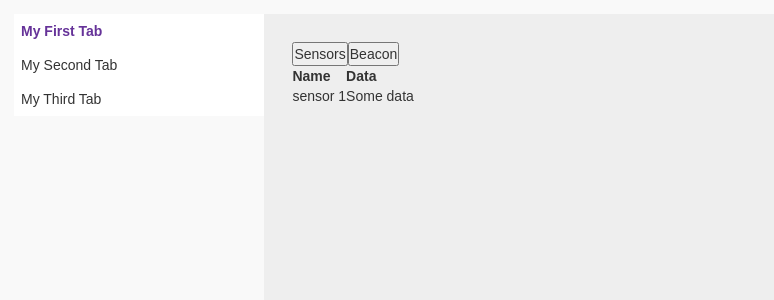
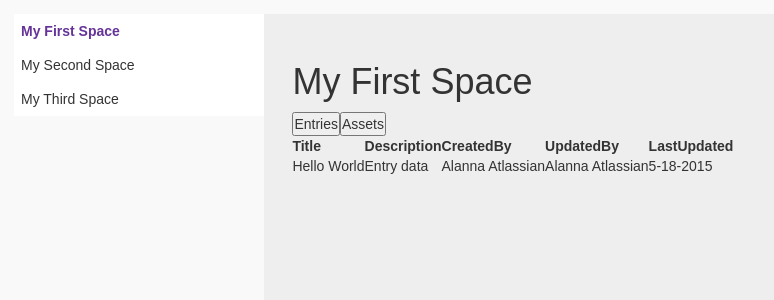
Before and after one commit to amitrrao/ReactApp, a React (Create React App) app: page / in a window 1280 px wide. Shown: the top 300 px of the page, without its empty margins (0-774 px from the left). Built offline with nearby package versions, Linux system fonts and the light colour scheme.

Commit message:
Updated TabComponent.

```diff
--- a/src/components/tabComponent/MyFirstTab.js
+++ b/src/components/tabComponent/MyFirstTab.js
@@ -4,54 +4,67 @@ export default class MyFirstTab extends Component {
 	constructor(props) {
 		super(props);
 		this.state = {
-			tabShowing: 'sensors',
-			sensorData: [{
-				name: 'sensor 1',
-				data: 'Some data',
+			tabShowing: 'entries',
+			entryData: [{
+				title: 'Hello World',
+				description: 'Entry data',
+				createdBy: 'Alanna Atlassian',
+				updatedBy: 'Alanna Atlassian',
+				lastUpdated: '5-18-2015',
 			}],
-			beaconData: [{
-				name: 'beacon 1',
-				data: 'beacon data',
+			assetData: [{
+				title: 'Asset 1',
+				description: 'Asset data',
+				createdBy: 'Alanna Atlassian',
+				updatedBy: 'Alanna Atlassian',
+				lastUpdated: '5-18-2015',
 			}],
 		};
 
-		this.loadSensorsData = this.loadSensorsData.bind(this);
-		this.loadBeaconData = this.loadBeaconData.bind(this);
+		this.loadEntriesData = this.loadEntriesData.bind(this);
+		this.loadAssetsData = this.loadAssetsData.bind(this);
 	}
 
-	loadSensorsData() {
+	loadEntriesData() {
 		this.setState({
-			tabShowing: 'sensors',
+			tabShowing: 'entries',
 		});
 	}
 
-	loadBeaconData() {
+	loadAssetsData() {
 		this.setState({
-			tabShowing: 'beacon',
+			tabShowing: 'asset',
 		});
 	}
 
 	render() {
-		const dataToRender = this.state.tabShowing === 'sensors' ? this.state.sensorData : this.state.beaconData;
-		const renderedData = dataToRender.map((sensor) => {
+		const dataToRender = this.state.tabShowing === 'entries' ? this.state.entryData : this.state.assetData;
+		const renderedData = dataToRender.map((entry) => {
 			return (
 				<tr>
-					<td>{sensor.name}</td>
-					<td>{sensor.data}</td>
+					<td>{entry.title}</td>
+					<td>{entry.description}</td>
+					<td>{entry.createdBy}</td>
+					<td>{entry.updatedBy}</td>
+					<td>{entry.lastUpdated}</td>
 				</tr>
 			);
 		});
 		return (
 			<div>
+				<h1> My First Space</h1>
 				<header>
-					<button onClick={this.loadSensorsData}>Sensors</button>
-					<button onClick={this.loadBeaconData}>Beacon</button>
+					<button onClick={this.loadEntriesData}>Entries</button>
+					<button onClick={this.loadAssetsData}>Assets</button>
 				</header>
 				<table>
 					<thead>
 						<tr>
-							<th>Name</th>
-							<th>Data</th>
+							<th>Title</th>
+							<th>Description</th>
+							<th>CreatedBy</th>
+							<th>UpdatedBy</th>
+							<th>LastUpdated</th>
 						</tr>
 					</thead>
 					<tbody>
--- a/src/components/tabComponent/tabComponent.js
+++ b/src/components/tabComponent/tabComponent.js
@@ -2,15 +2,15 @@ import React from 'react';
 import MyFirstTab from './MyFirstTab'
 
 export let tabs = [{
-  name: 'My First Tab',
+  name: 'My First Space',
   content: <MyFirstTab />
 }, {
-  name: 'My Second Tab',
-  content: 'Content for 2'
+  name: 'My Second Space',
+  content: 'Not Available'
 
 }, {
-  name: 'My Third Tab',
-  content: 'Content for 3'
+  name: 'My Third Space',
+  content: 'Not Available'
 }];
 
 export const App = (props) => {
```
